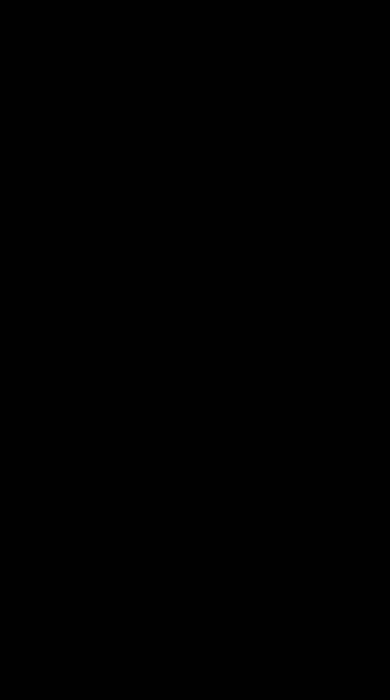
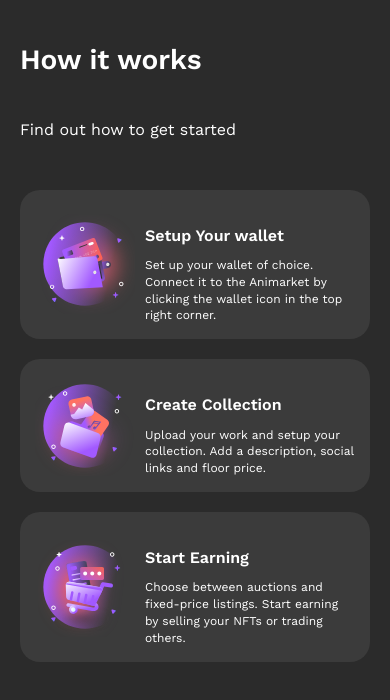
Before and after one commit to Muhammadbobur3/scss-starter, a plain HTML site: page index.html in a window 390 px wide. Drawn offline with nearby package versions, Linux system fonts and the light colour scheme.

Commit message:
work__section

```diff
--- a/index.html
+++ b/index.html
@@ -5,6 +5,59 @@
     <meta name="viewport" content="width=device-width, initial-scale=1.0" />
     <link rel="stylesheet" href="css/styles.css" />
     <title>Document</title>
+    <link rel="preconnect" href="https://fonts.googleapis.com">
+    <link rel="preconnect" href="https://fonts.gstatic.com" crossorigin>
+    <link href="https://fonts.googleapis.com/css2?family=Work+Sans:wght@400;600&display=swap" rel="stylesheet">
+    <link rel="stylesheet" href="./css/styles.css">
   </head>
-  <body></body>
+  <body>
+    <section class="works">
+      <div class="container">
+        <h3 class="works__title">
+          How it works
+        </h3>
+        <p class="works__text">
+          Find out how to get started
+        </p>
+        <ul class="works__list">
+          <li class="works__list-item">
+            <img class="works__list-item__img" src="./images/Setup-Your-wallet.svg" alt="">
+            <div class="works__list-item__card">
+              <h4 class="works__list-item__title">
+                Setup Your wallet
+              </h4>
+              <p class="works__list-item__text">
+                Set up your wallet of choice. Connect it to the
+                Animarket by clicking the wallet icon in the top right corner.
+              </p>
+            </div>
+          </li>
+          <li class="works__list-item">
+            <img class="works__list-item__img" src="./images/Create-Collection.svg" alt="">
+            <div class="works__list-item__card">
+              <h4 class="works__list-item__title">
+                Create Collection
+              </h4>
+              <p class="works__list-item__text">
+                Upload your work and setup your collection.
+                Add a description, social links and floor price.
+              </p>
+            </div>
+          </li>
+          <li class="works__list-item">
+            <img class="works__list-item__img" src="./images/Start-Earning.svg" alt="">
+            <div class="works__list-item__card">
+              <h4 class="works__list-item__title">
+                Start Earning
+              </h4>
+              <p class="works__list-item__text">
+                Choose between auctions and fixed-price listings.
+                Start earning by selling your NFTs or trading others.
+              </p>
+            </div>
+          </li>
+        </ul>
+      </div>
+    </section>
+  </body>
 </html>
--- a/scss/_container.scss
+++ b/scss/_container.scss
@@ -1,5 +1,5 @@
 .container {
-  max-width: 1360px;
+  max-width: 1090px;
   width: 100%;
   padding: 0 20px;
   margin: 0 auto;
--- a/scss/_general.scss
+++ b/scss/_general.scss
@@ -5,15 +5,18 @@
 }
 
 body {
-  font-family: sans-serif;
+  font-family: 'Work Sans', sans-serif;
   overflow-x: hidden;
   min-height: 100vh;
   display: flex;
   flex-direction: column;
-  background-color: #010101;
+  background-color: #2B2B2B;
   color: #ffffff;
 }
-
-main {
-  flex: 1;
+a {
+  text-decoration: none;
 }
+ul{
+  padding-left: 0;
+  list-style: none;
+}
--- a/scss/blocks/_blocks-all.scss
+++ b/scss/blocks/_blocks-all.scss
@@ -0,0 +1 @@
+@import "works.scss";
--- /dev/null
+++ b/scss/blocks/_works.scss
@@ -0,0 +1,127 @@
+.works {
+  background-color: #2B2B2B;
+  padding-top: 80px;
+  padding-bottom: 80px;
+  width: 100%;
+  &__title {
+    font-size: 38px;
+    font-weight: 600;
+    line-height: 45.60px;
+    margin-bottom: 10px;
+  }
+  &__text {
+    font-size: 22px;
+    line-height: 35.20px;
+    margin-bottom: 48px;
+  }
+  &__list {
+    display: flex;
+    justify-content: space-between;
+    gap: 30px;
+    &-item {
+      width: 100%;
+      max-width: 330px;
+      background: #3B3B3B;
+      border-radius: 20px;
+      padding: 10px 30px 30px 30px;
+      text-align: center;
+      &__title {
+        margin-top: 20px;
+        font-size: 22px;
+        font-weight: 600;
+        line-height: 30.80px;
+        margin-bottom: 10px;
+      }
+      &__text {
+        line-height: 22.40px;
+      }
+      &__img {
+        width: 100%;
+        max-width: 250px;
+      }
+    }
+  }
+}
+@media only screen and (max-width: 1027px) {
+  .works {
+    padding-top: 60px;
+    padding-bottom: 60px;
+    &__list {
+      &-item {
+        max-width: 300px;
+        padding: 10px 20px 20px 30px;
+        &__img {
+          width: 100%;
+          max-width: 180px;
+        }
+      }
+    }
+  }
+}
+@media only screen and (max-width: 834px) {
+  .works {
+    padding-top: 40px;
+    padding-bottom: 40px;
+    &__title {
+      font-size: 28px;
+      line-height: 39.20px;
+    }
+    &__text {
+      font-size: 16px;
+      margin-top: 40px;
+      line-height: 22.40px;
+    }
+    &__list {
+      gap: 20px;
+      &-item {
+        text-align: center;
+        padding: 10px 15px 15px 20px;
+        &__text {
+          font-size: 12px;
+          line-height: 16.80px;
+        }
+        &__title {
+          font-size: 16px;
+          line-height: 22.40px;
+        }
+        &__img {
+          width: 100%;
+          max-width: 180px;
+        }
+      }
+    }
+  }
+}
+@media only screen and (max-width: 600px) {
+  .works {
+    &__list {
+      flex-direction: column;
+      &-item {
+        gap: 20px;
+        width: 100%;
+        max-width: 600px;
+        display: flex;
+        align-items: center;
+        text-align: start;
+        justify-content: space-between;
+        &__card {
+          width: 255px;
+        }
+      }
+    }
+  }
+}
+@media only screen and (max-width: 390px) {
+  .works {
+    &__list {
+      &-item {
+        padding: 15px;
+        gap: 10px;
+        &__img {
+          width: 100%;
+          max-width: 100px;
+        }
+      }
+    }
+  }
+}
```
Also changed, not shown: css/styles.css, images/Create-Collection.svg (added), images/Setup-Your-wallet.svg (added), images/Start-Earning.svg (added), 1 other file.
